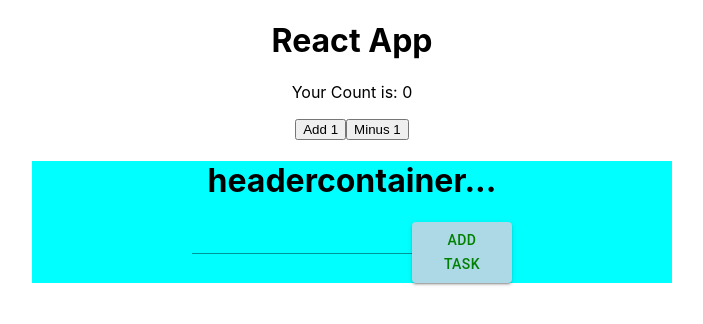
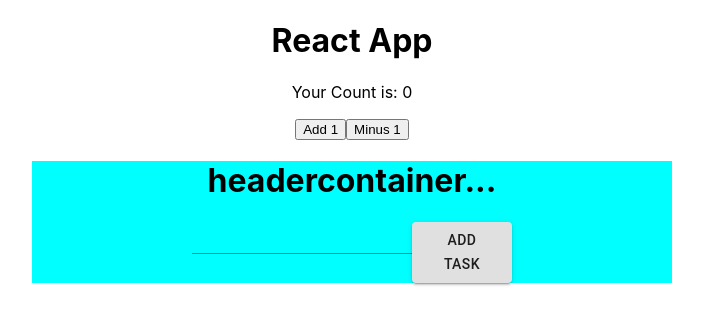
Before and after one commit to sudhansom/react_app, a React (Create React App) app: page / in a window 1280 px wide. Shown: the top 324 px of the page, without its empty margins (288-991 px from the left). Built offline with nearby package versions, Linux system fonts and the light colour scheme.

Commit message:
created a separated component folder for  separate project fetch-all-countries-data

```diff
--- a/src/components/InputBtn.js
+++ b/src/components/InputBtn.js
@@ -7,6 +7,7 @@
     buttonStyle: {
       color: "green",
       background: "lightblue",
+      border: 1,
     },
   });
   const classes = useStyle();
@@ -15,7 +16,9 @@
       <MButton
         variant="contained"
         onClick={handleClick}
-        className={classes.buttonStyle}
+        //className={classes.buttonStyle}
+        border={1}
+        borderColor="red"
       >
         {label}
       </MButton>
```
Also changed, not shown: src/country-components/home.js (added, +11 -0 lines), src/country-components/custom-hooks/useAllCountries.js (added), src/country-components/custom-hooks/useOneCountry.js (added).
